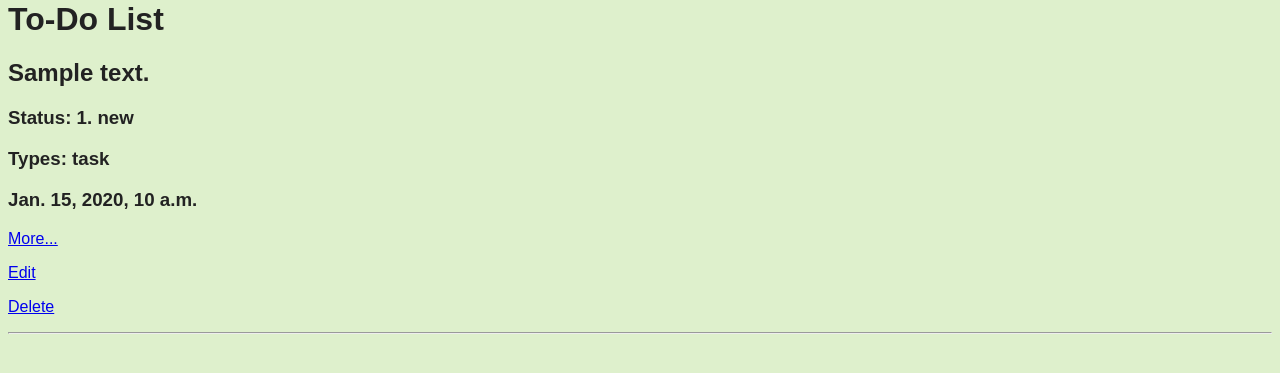
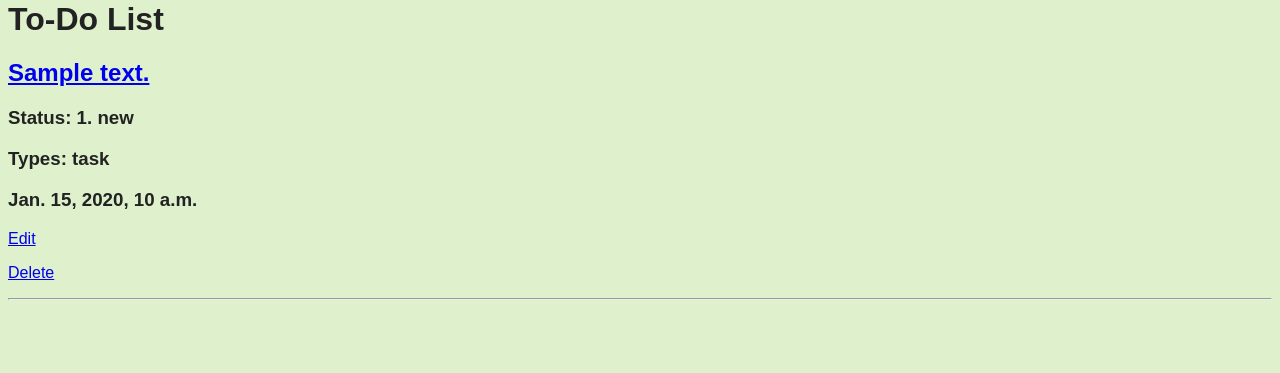
Before and after one commit to sadfalcon/todo2, a Django app: page / in a window 1280 px wide. Shown: the part 59-432 px from the top of the page. Run offline with Django 3.2, Linux system fonts and the light colour scheme; tables that the repository leaves empty hold one stand-in row (values such as "Sample post"); parts of the project's set-up code (start-up, migrations or seed data) failed here and were passed over.

Commit message:
перенес ссылку детального просмотра

```diff
--- a/source/webapp/templates/index.html
+++ b/source/webapp/templates/index.html
@@ -4,13 +4,12 @@
 {% block content %}
     <h1>To-Do List</h1>
 {% for task in tasks %}
-    <h2>{{ task.summary }}</h2>
+    <h2><a href="{% url "task_view" task.pk %}">{{ task.summary }}</a></h2>
     <h3>Status: {{ task.status }}</h3>
     <h3>Types: {% for type in task.types.all %} {{ type.name }} {% endfor %}</h3>
     {% if task.created_at is not None %}
         <h3>{{ task.created_at }}</h3>
     {% endif %}
-    <p><a href="{% url 'task_view' task.pk %}">More...</a></p>
     <p><a href="{% url 'task_update' task.pk %}">Edit</a></p>
     <p><a href="{% url 'task_delete' task.pk %}">Delete</a></p>
     <hr>
```
